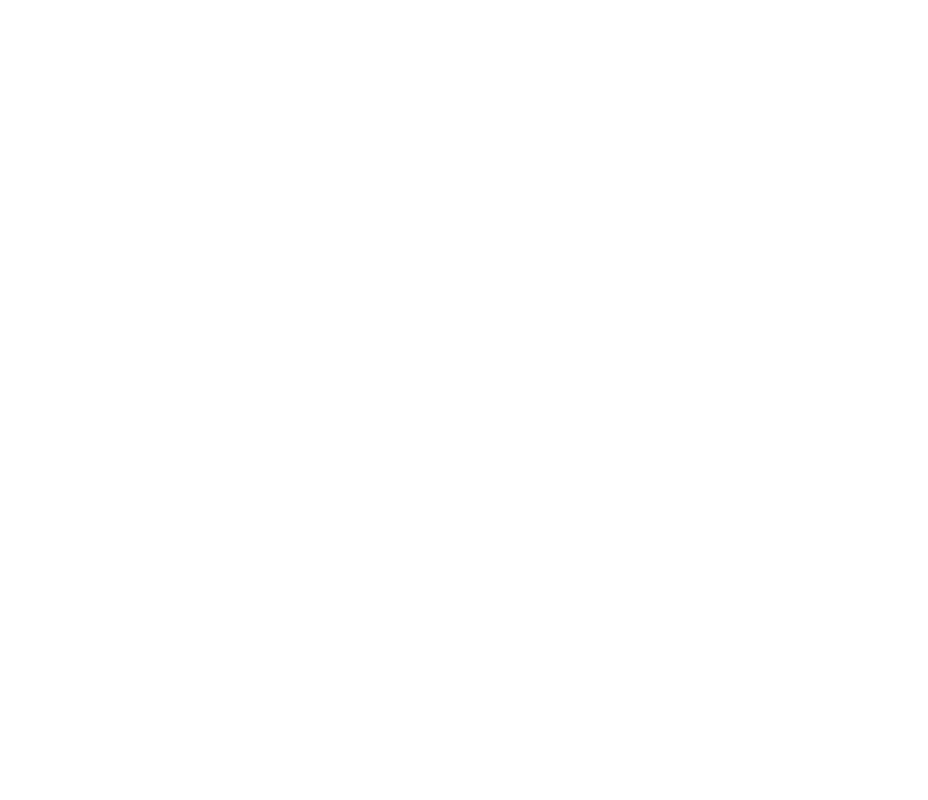
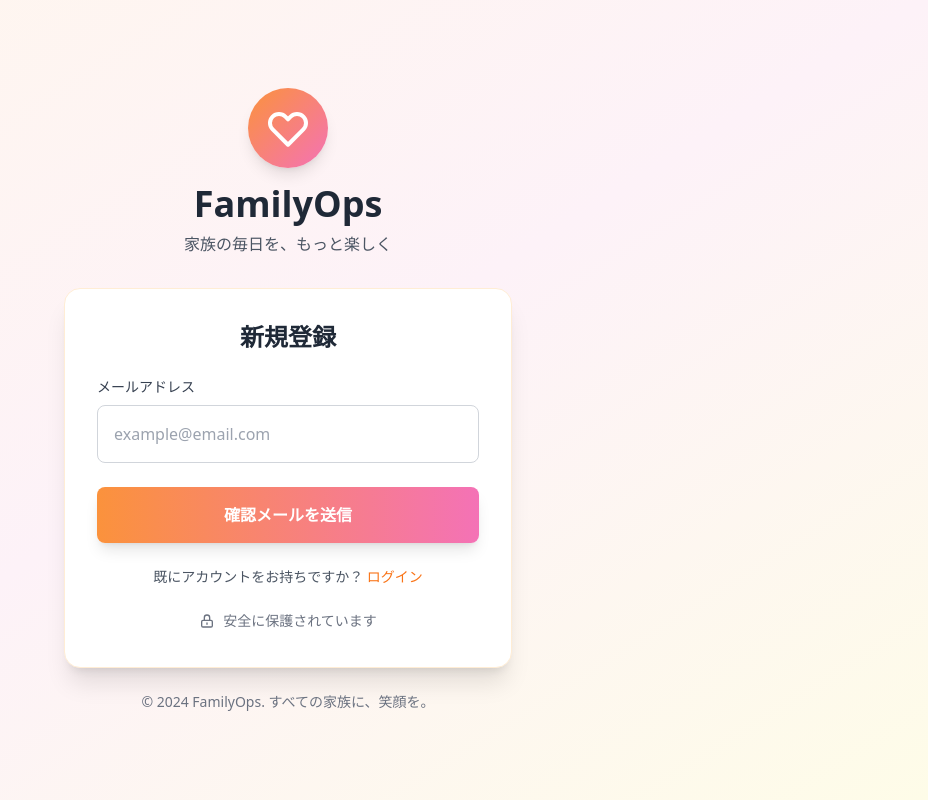
Before and after one commit to narumi817/family-ops, a Nuxt app in the folder client/: page /signup/email in a window 1280 px wide. Before the commit this address had no page. Shown: the whole page, without its empty margins (352-1280 px from the left). Built offline with nearby package versions, Linux system fonts and the light colour scheme.

Commit message:
メールアドレス登録画面の作成と認証前レイアウトの作成

```diff
--- /dev/null
+++ b/client/layouts/auth.vue
@@ -0,0 +1,39 @@
+<template>
+  <div class="min-h-screen bg-gradient-to-br from-orange-50 via-pink-50 to-yellow-50 flex items-center justify-center p-4 sm:p-6">
+    <div class="w-full max-w-md">
+      <!-- ロゴ・タイトル -->
+      <div class="text-center mb-6 sm:mb-8">
+        <div class="inline-flex items-center justify-center w-16 h-16 sm:w-20 sm:h-20 bg-gradient-to-br from-orange-400 to-pink-400 rounded-full shadow-lg mb-3 sm:mb-4">
+          <svg
+            class="w-10 h-10 sm:w-12 sm:h-12 text-white"
+            fill="none"
+            stroke="currentColor"
+            viewBox="0 0 24 24"
+          >
+            <path
+              stroke-linecap="round"
+              stroke-linejoin="round"
+              stroke-width="2"
+              d="M4.318 6.318a4.5 4.5 0 000 6.364L12 20.364l7.682-7.682a4.5 4.5 0 00-6.364-6.364L12 7.636l-1.318-1.318a4.5 4.5 0 00-6.364 0z"
+            />
+          </svg>
+        </div>
+        <h1 class="text-3xl sm:text-4xl font-bold text-gray-800 mb-2">FamilyOps</h1>
+        <p class="text-sm sm:text-base text-gray-600">家族の毎日を、もっと楽しく</p>
+      </div>
+
+      <!-- コンテンツ -->
+      <slot />
+
+      <!-- フッター -->
+      <div class="mt-6 text-center text-xs sm:text-sm text-gray-500">
+        <p>© 2024 FamilyOps. すべての家族に、笑顔を。</p>
+      </div>
+    </div>
+  </div>
+</template>
+
+<script setup lang="ts">
+// 認証前の共通レイアウト
+// ログイン画面、サインアップ画面で使用
+</script>
--- a/client/pages/login.vue
+++ b/client/pages/login.vue
@@ -1,28 +1,6 @@
 <template>
-  <div class="min-h-screen bg-gradient-to-br from-orange-50 via-pink-50 to-yellow-50 flex items-center justify-center p-4 sm:p-6">
-    <div class="w-full max-w-md">
-      <!-- ロゴ・タイトル -->
-      <div class="text-center mb-6 sm:mb-8">
-        <div class="inline-flex items-center justify-center w-16 h-16 sm:w-20 sm:h-20 bg-gradient-to-br from-orange-400 to-pink-400 rounded-full shadow-lg mb-3 sm:mb-4">
-          <svg
-            class="w-10 h-10 sm:w-12 sm:h-12 text-white"
-            fill="none"
-            stroke="currentColor"
-            viewBox="0 0 24 24"
-          >
-            <path
-              stroke-linecap="round"
-              stroke-linejoin="round"
-              stroke-width="2"
-              d="M4.318 6.318a4.5 4.5 0 000 6.364L12 20.364l7.682-7.682a4.5 4.5 0 00-6.364-6.364L12 7.636l-1.318-1.318a4.5 4.5 0 00-6.364 0z"
-            />
-          </svg>
-        </div>
-        <h1 class="text-3xl sm:text-4xl font-bold text-gray-800 mb-2">FamilyOps</h1>
-        <p class="text-sm sm:text-base text-gray-600">家族の毎日を、もっと楽しく</p>
-      </div>
-
-      <!-- ログインフォーム -->
+  <div>
+    <!-- ログインフォーム -->
       <div class="bg-white rounded-2xl shadow-xl p-6 sm:p-8 border border-orange-100">
         <h2 class="text-xl sm:text-2xl font-semibold text-gray-800 mb-6 text-center">
           ログイン
@@ -129,17 +107,24 @@
         </div>
       </div>
 
-      <!-- フッター -->
-      <div class="mt-6 text-center text-xs sm:text-sm text-gray-500">
-        <p>© 2024 FamilyOps. すべての家族に、笑顔を。</p>
+      <!-- サインアップリンク -->
+      <div class="mt-6 text-center">
+        <p class="text-sm text-gray-600">
+          アカウントをお持ちでない方は
+          <NuxtLink
+            to="/signup/email"
+            class="text-orange-500 hover:text-orange-600 font-medium transition-colors"
+          >
+            新規登録
+          </NuxtLink>
+        </p>
       </div>
     </div>
-  </div>
 </template>
 
 <script setup lang="ts">
 definePageMeta({
-  layout: false,
+  layout: 'auth',
 })
 
 const authStore = useAuthStore()
--- /dev/null
+++ b/client/pages/signup/email.vue
@@ -0,0 +1,186 @@
+<template>
+  <div>
+    <!-- フォーム -->
+    <div class="bg-white rounded-2xl shadow-xl p-6 sm:p-8 border border-orange-100">
+      <h2 class="text-xl sm:text-2xl font-semibold text-gray-800 mb-6 text-center">
+        新規登録
+      </h2>
+
+      <form @submit.prevent="handleSubmit" class="space-y-6">
+        <!-- メールアドレス -->
+        <div>
+          <label
+            for="email"
+            class="block text-sm font-medium text-gray-700 mb-2"
+          >
+            メールアドレス
+          </label>
+          <input
+            id="email"
+            v-model="email"
+            type="email"
+            placeholder="example@email.com"
+            class="w-full px-4 py-4 text-base rounded-lg border transition-all duration-200 outline-none touch-manipulation"
+            :class="emailError ? 'border-red-300 focus:ring-2 focus:ring-red-400 focus:border-transparent' : 'border-gray-300 focus:ring-2 focus:ring-orange-400 focus:border-transparent'"
+            :disabled="loading"
+            @blur="validateEmail"
+          />
+          <!-- エラーメッセージ -->
+          <p v-if="emailError" class="mt-2 text-sm text-red-600">
+            {{ emailError }}
+          </p>
+        </div>
+
+        <!-- エラーメッセージ（API側） -->
+        <div
+          v-if="apiError"
+          class="bg-red-50 border border-red-200 text-red-700 px-4 py-3 rounded-lg text-sm"
+        >
+          {{ apiError }}
+        </div>
+
+        <!-- 送信ボタン -->
+        <button
+          type="submit"
+          :disabled="loading || !!emailError"
+          class="w-full min-h-[56px] bg-gradient-to-r from-orange-400 to-pink-400 text-white font-semibold text-base py-4 px-6 rounded-lg shadow-lg active:shadow-md active:scale-[0.98] transition-all duration-200 disabled:opacity-50 disabled:cursor-not-allowed disabled:active:scale-100 touch-manipulation"
+        >
+          <span v-if="loading" class="flex items-center justify-center">
+            <svg
+              class="animate-spin -ml-1 mr-3 h-5 w-5 text-white"
+              xmlns="http://www.w3.org/2000/svg"
+              fill="none"
+              viewBox="0 0 24 24"
+            >
+              <circle
+                class="opacity-25"
+                cx="12"
+                cy="12"
+                r="10"
+                stroke="currentColor"
+                stroke-width="4"
+              />
+              <path
+                class="opacity-75"
+                fill="currentColor"
+                d="M4 12a8 8 0 018-8V0C5.373 0 0 5.373 0 12h4zm2 5.291A7.962 7.962 0 014 12H0c0 3.042 1.135 5.824 3 7.938l3-2.647z"
+              />
+            </svg>
+            送信中...
+          </span>
+          <span v-else>確認メールを送信</span>
+        </button>
+      </form>
+
+      <!-- ログインリンク -->
+      <div class="mt-6 text-center">
+        <p class="text-sm text-gray-600">
+          既にアカウントをお持ちですか？
+          <NuxtLink
+            to="/login"
+            class="text-orange-500 hover:text-orange-600 font-medium transition-colors"
+          >
+            ログイン
+          </NuxtLink>
+        </p>
+      </div>
+
+      <!-- デコレーション -->
+      <div class="mt-6 text-center">
+        <div class="inline-flex items-center space-x-2 text-xs sm:text-sm text-gray-500">
+          <svg
+            class="w-4 h-4"
+            fill="none"
+            stroke="currentColor"
+            viewBox="0 0 24 24"
+          >
+            <path
+              stroke-linecap="round"
+              stroke-linejoin="round"
+              stroke-width="2"
+              d="M12 15v2m-6 4h12a2 2 0 002-2v-6a2 2 0 00-2-2H6a2 2 0 00-2 2v6a2 2 0 002 2zm10-10V7a4 4 0 00-8 0v4h8z"
+            />
+          </svg>
+          <span>安全に保護されています</span>
+        </div>
+      </div>
+    </div>
+  </div>
+</template>
+
+<script setup lang="ts">
+definePageMeta({
+  layout: 'auth',
+})
+
+const router = useRouter()
+const { apiFetch } = useApi()
+
+const email = ref('')
+const emailError = ref<string | null>(null)
+const apiError = ref<string | null>(null)
+const loading = ref(false)
+
+// メールアドレスの簡易バリデーション
+const validateEmail = () => {
+  emailError.value = null
+
+  if (!email.value.trim()) {
+    emailError.value = 'メールアドレスを入力してください'
+    return false
+  }
+
+  // 簡易的なメールアドレス形式チェック
+  const emailRegex = /^[^\s@]+@[^\s@]+\.[^\s@]+$/
+  if (!emailRegex.test(email.value.trim())) {
+    emailError.value = '有効なメールアドレスを入力してください'
+    return false
+  }
+
+  return true
+}
+
+const handleSubmit = async () => {
+  emailError.value = null
+  apiError.value = null
+
+  // 画面側バリデーション
+  if (!validateEmail()) {
+    return
+  }
+
+  loading.value = true
+
+  try {
+    const { data, error } = await apiFetch<{ message: string }>('/api/v1/signup/email', {
+      method: 'POST',
+      body: {
+        email: email.value.trim(),
+      },
+    })
+
+    if (error.value) {
+      const errorData = error.value.data as any
+      if (errorData?.error) {
+        apiError.value = errorData.error
+      } else if (errorData?.errors?.email) {
+        apiError.value = Array.isArray(errorData.errors.email)
+          ? errorData.errors.email[0]
+          : errorData.errors.email
+      } else {
+        apiError.value = '確認メールの送信に失敗しました'
+      }
+      return
+    }
+
+    if (data.value) {
+      // 成功時は送信完了画面へ遷移
+      router.push('/signup/email_sent')
+    }
+  } catch (err: any) {
+    apiError.value = err.message || '確認メールの送信に失敗しました'
+  } finally {
+    loading.value = false
+  }
+}
+</script>
```
Also changed, not shown: 1 other file (tests, documents, lock files or other folders).
